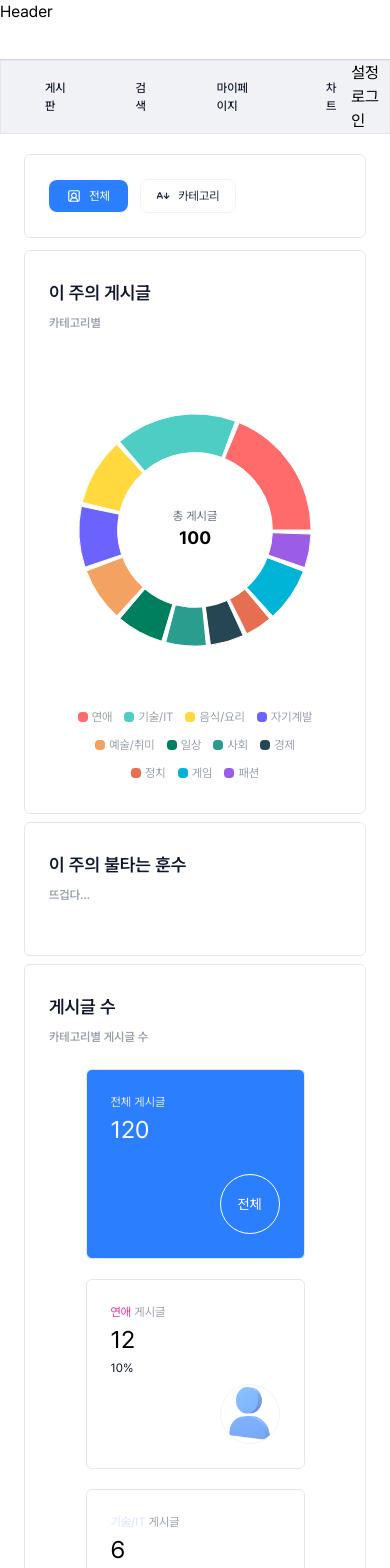
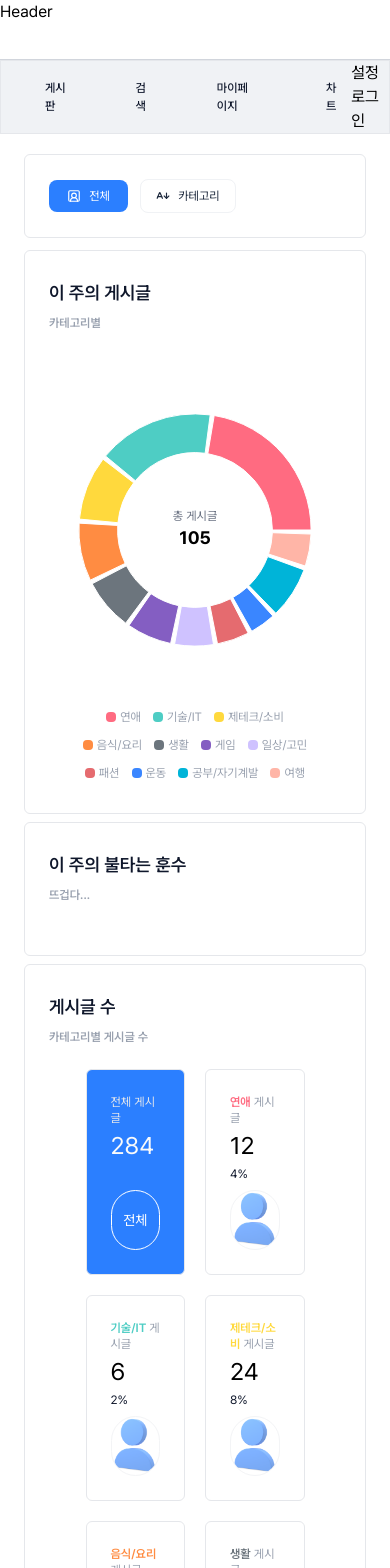
Before and after one commit to prgrms-fe-devcourse/FE7-PROJECT3-TEAM-2, a Next.js app: page /chart/all-rank in a window 390 px wide. Shown: the top 1568 px of the page. Built offline with nearby package versions, Linux system fonts and the light colour scheme.

Commit message:
feat: category 타입 명시, 더미 데이터 통일성, 카테고리별 컬러, UI 반응형 리팩토링

```diff
--- a/src/app/chart/all-rank/page.tsx
+++ b/src/app/chart/all-rank/page.tsx
@@ -4,70 +4,66 @@ import WeeklyHotPostComponent from "@/components/chart/allRank/WeeklyHotPostComp
 import WeeklyPostByCategoryComponent from "@/components/chart/allRank/WeeklyPostByCategoryComponent";
 
 export default function page() {
-  const postStats = {
-    total: 120,
-    categories: [
+  const postStats = [
     { id: 1, name: "연애", count: 12, image: "" },
     { id: 2, name: "기술/IT", count: 6, image: "" },
-      { id: 3, name: "음식/요리", count: 24, image: "" },
+    { id: 3, name: "제테크/소비", count: 24, image: "" },
     { id: 4, name: "음식/요리", count: 24, image: "" },
-      { id: 5, name: "음식/요리", count: 24, image: "" },
-      { id: 6, name: "음식/요리", count: 24, image: "" },
-      { id: 7, name: "음식/요리", count: 24, image: "" },
-      { id: 8, name: "음식/요리", count: 24, image: "" },
-      { id: 9, name: "음식/요리", count: 24, image: "" },
-      { id: 10, name: "음식/요리", count: 24, image: "" },
-    ],
-  };
-  const commentStats = {
-    total: 150,
-    categories: [
+    { id: 5, name: "생활", count: 24, image: "" },
+    { id: 6, name: "게임", count: 44, image: "" },
+    { id: 7, name: "일상/고민", count: 54, image: "" },
+    { id: 8, name: "패션", count: 24, image: "" },
+    { id: 9, name: "운동", count: 24, image: "" },
+    { id: 10, name: "공부/자기계발", count: 24, image: "" },
+    { id: 11, name: "여행", count: 24, image: "" },
+  ];
+
+  const commentStats = [
     { id: 1, name: "연애", count: 12, image: "" },
     { id: 2, name: "기술/IT", count: 6, image: "" },
-      { id: 3, name: "음식/요리", count: 24, image: "" },
+    { id: 3, name: "제테크/소비", count: 24, image: "" },
     { id: 4, name: "음식/요리", count: 24, image: "" },
-      { id: 5, name: "음식/요리", count: 24, image: "" },
-      { id: 6, name: "음식/요리", count: 24, image: "" },
-      { id: 7, name: "음식/요리", count: 24, image: "" },
-      { id: 8, name: "음식/요리", count: 24, image: "" },
-      { id: 9, name: "음식/요리", count: 24, image: "" },
-      { id: 10, name: "음식/요리", count: 24, image: "" },
-    ],
-  };
+    { id: 5, name: "생활", count: 24, image: "" },
+    { id: 6, name: "게임", count: 44, image: "" },
+    { id: 7, name: "일상/고민", count: 54, image: "" },
+    { id: 8, name: "패션", count: 24, image: "" },
+    { id: 9, name: "운동", count: 24, image: "" },
+    { id: 10, name: "공부/자기계발", count: 24, image: "" },
+    { id: 11, name: "여행", count: 24, image: "" },
+  ];
 
   const adoptStats = [
     { name: "연애", 훈수: 100, 채택: 50 },
-    { name: "IT", 훈수: 100, 채택: 40 },
-    { name: "A", 훈수: 100, 채택: 30 },
-    { name: "B", 훈수: 100, 채택: 35 },
-    { name: "C", 훈수: 100, 채택: 45 },
-    { name: "D", 훈수: 100, 채택: 40 },
-    { name: "E", 훈수: 100, 채택: 38 },
-    { name: "F", 훈수: 100, 채택: 37 },
-    { name: "F", 훈수: 100, 채택: 37 },
-    { name: "F", 훈수: 100, 채택: 37 },
-    { name: "F", 훈수: 100, 채택: 37 },
-    { name: "F", 훈수: 100, 채택: 37 },
+    { name: "기술/IT", 훈수: 100, 채택: 40 },
+    { name: "제테크/소비", 훈수: 100, 채택: 30 },
+    { name: "음식/요리", 훈수: 100, 채택: 35 },
+    { name: "생활", 훈수: 100, 채택: 45 },
+    { name: "게임", 훈수: 100, 채택: 38 },
+    { name: "일상/고민", 훈수: 100, 채택: 37 },
+    { name: "패션", 훈수: 100, 채택: 37 },
+    { name: "운동", 훈수: 100, 채택: 37 },
+    { name: "공부/자기계발", 훈수: 100, 채택: 37 },
+    { name: "여행", 훈수: 100, 채택: 37 },
   ];
 
   const categoryData = [
-    { name: "연애", value: 20, color: "#FF6B6B" },
-    { name: "기술/IT", value: 18, color: "#4ECDC4" },
-    { name: "음식/요리", value: 10, color: "#FFD93D" },
-    { name: "자기계발", value: 9, color: "#6C63FF" },
-    { name: "예술/취미", value: 8, color: "#F4A261" },
-    { name: "일상", value: 7, color: "#007F5F" },
-    { name: "사회", value: 6, color: "#2A9D8F" },
-    { name: "경제", value: 5, color: "#264653" },
-    { name: "정치", value: 4, color: "#E76F51" },
-    { name: "게임", value: 8, color: "#00B4D8" },
-    { name: "패션", value: 5, color: "#9B5DE5" },
+    { name: "연애", value: 25 },
+    { name: "기술/IT", value: 18 },
+    { name: "제테크/소비", value: 10 },
+    { name: "음식/요리", value: 9 },
+    { name: "생활", value: 8 },
+    { name: "게임", value: 7 },
+    { name: "일상/고민", value: 6 },
+    { name: "패션", value: 5 },
+    { name: "운동", value: 4 },
+    { name: "공부/자기계발", value: 8 },
+    { name: "여행", value: 5 },
   ];
 
   return (
     <div className="flex flex-col gap-2">
       <div className="grid grid-cols-1 gap-2 sm:grid-cols-1 md:grid-cols-2 lg:grid-cols-2 xl:grid-cols-2 2xl:grid-cols-2">
-        <WeeklyPostByCategoryComponent data={categoryData} />
+        <WeeklyPostByCategoryComponent stats={categoryData} />
         <WeeklyHotPostComponent />
       </div>
       <AllRankComponent title="게시글" stats={postStats} />
--- a/src/components/chart/allRank/AdoptStatsComponent.tsx
+++ b/src/components/chart/allRank/AdoptStatsComponent.tsx
@@ -2,6 +2,7 @@
 
 import { Bar, BarChart, Cell, ResponsiveContainer as RsponsiveContain, Tooltip, XAxis } from "recharts";
 import ResponsiveContainer from "@/components/common/ResponsiveContainer";
+import { categoryColor } from "@/utils/category";
 
 export default function AdoptStatsComponent({
   stats,
@@ -39,14 +40,13 @@ export default function AdoptStatsComponent({
                     fontSize: "13px",
                   }}
                 />
-                {/* 전체 훈수 (연한 회색) */}
-                {/* 채택된 훈수 (진한 색상) */}
                 <Bar dataKey="채택" stackId="a" radius={[0, 0, 8, 8]} activeBar={false}>
-                  {stats.map((_, i) => (
-                    <Cell key={`cell-${i}`} fill="#007A55" />
-                  ))}
+                  {stats.map((data, i) => {
+                    const fillColor = categoryColor[data.name as Category] ?? "#CCCCCC";
+                    return <Cell key={`cell-${i}`} fill={fillColor} />;
+                  })}
                 </Bar>
-                <Bar dataKey="훈수" stackId="a" fill="#D1D5DC" radius={[8, 8, 0, 0]} activeBar={false} />
+                <Bar dataKey="훈수" stackId="a" fill="#E2E2E2" radius={[8, 8, 0, 0]} activeBar={false} />
               </BarChart>
             </RsponsiveContain>
           </div>
--- a/src/components/chart/allRank/AllRankCard.tsx
+++ b/src/components/chart/allRank/AllRankCard.tsx
@@ -1,5 +1,5 @@
-import { cva } from "class-variance-authority";
 import test from "@/assets/images/navbar/profile.png";
+import { categoryColor } from "@/utils/category";
 import CircleProfileImage from "../../common/image/CircleProfileImage";
 import ResponsiveContainer from "../../common/ResponsiveContainer";
 
@@ -16,29 +16,12 @@ export default function AllRankCard({
   };
   title: string;
 }) {
-  const categoryNameVariants = cva("text-xs", {
-    variants: {
-      name: {
-        기본: "text-white",
-        연애: "text-pink-500",
-        "기술/IT": "text-[#DAE3FF]",
-        "음식/요리": "text-[#FFCBC0]",
-      },
-    },
-    defaultVariants: {
-      name: "기본",
-    },
-  });
-
+  const fillColor = categoryColor[category.name as Category] ?? "#CCCCCC";
   return (
     <ResponsiveContainer className="col-span-1 p-6">
       <div className="mb-2 flex flex-col gap-1">
         <div className="text-text-light text-xs">
-          <span
-            className={categoryNameVariants({
-              name: category.name as "기본" | "연애" | "기술/IT" | "음식/요리" | null | undefined,
-            })}
-          >
+          <span style={{ color: fillColor }} className="font-semibold">
             {category.name}
           </span>{" "}
           {title}
--- a/src/components/chart/allRank/AllRankComponent.tsx
+++ b/src/components/chart/allRank/AllRankComponent.tsx
@@ -7,18 +7,17 @@ export default function AllRankComponent({
 }: {
   title: string;
   stats: {
-    total: number;
-    categories: {
-      id: number;
-      name: string;
-      count: number;
-      image: string;
-    }[];
-  };
+    id: number;
+    name: string;
+    count: number;
+    image: string;
+  }[];
 }) {
-  const categories = stats.categories.map(c => ({
+  const total = stats.reduce((acc, cur) => acc + cur.count, 0);
+
+  const categories = stats.map(c => ({
     ...c,
-    percent: ((c.count / stats.total) * 100).toFixed(0),
+    percent: ((c.count / total) * 100).toFixed(0),
   }));
 
   return (
@@ -31,11 +30,11 @@ export default function AllRankComponent({
               카테고리별 {title === "게시글" ? "게시글 수" : "훈수"}
             </span>
           </div>
-          <div className="mx-auto grid w-3/4 grid-cols-1 gap-5 sm:grid-cols-1 md:grid-cols-2 lg:grid-cols-3 xl:grid-cols-4 2xl:grid-cols-5">
+          <div className="mx-auto grid w-3/4 grid-cols-2 gap-5 sm:grid-cols-2 md:grid-cols-2 lg:grid-cols-3 xl:grid-cols-4 2xl:grid-cols-5">
             <ResponsiveContainer className="bg-main col-span-1 p-6">
               <div className="mb-2 flex flex-col gap-1">
                 <div className="text-xs text-gray-200">전체 {title}</div>
-                <div className="text-2xl text-gray-50">{stats.total}</div>
+                <div className="text-2xl text-gray-50">{total}</div>
                 <span className="invisible text-xs">0%</span>
               </div>
               <div className="flex w-full justify-end">
--- a/src/components/chart/allRank/WeeklyPostByCategoryComponent.tsx
+++ b/src/components/chart/allRank/WeeklyPostByCategoryComponent.tsx
@@ -2,19 +2,17 @@
 
 import { Cell, Pie, PieChart, ResponsiveContainer as RsponsiveContain, Tooltip } from "recharts";
 import ResponsiveContainer from "@/components/common/ResponsiveContainer";
+import { categoryColor } from "@/utils/category";
 
-type CategoryData = {
-  name: string;
-  value: number;
-  color: string;
-};
-
-interface Props {
-  data: CategoryData[];
-}
-
-export default function WeeklyPostByCategoryComponent({ data }: Props) {
-  const totalPosts = data.reduce((sum, d) => sum + d.value, 0);
+export default function WeeklyPostByCategoryComponent({
+  stats,
+}: {
+  stats: {
+    name: string;
+    value: number;
+  }[];
+}) {
+  const totalPosts = stats.reduce((acc, cur) => acc + cur.value, 0);
 
   return (
     <ResponsiveContainer className="min-h-0 w-full px-6 py-7">
@@ -29,7 +27,7 @@ export default function WeeklyPostByCategoryComponent({ data }: Props) {
           <RsponsiveContain width="100%" height="100%">
             <PieChart>
               <Pie
-                data={data}
+                data={stats}
                 dataKey="value"
                 nameKey="name"
                 width={100}
@@ -41,9 +39,10 @@ export default function WeeklyPostByCategoryComponent({ data }: Props) {
                 paddingAngle={2}
                 stroke="#fff"
               >
-                {data.map((d, index) => (
-                  <Cell key={`cell-${index}`} fill={d.color} />
-                ))}
+                {stats.map((data, index) => {
+                  const fillColor = categoryColor[data.name as Category] ?? "#CCCCCC";
+                  return <Cell key={`cell-${index}`} fill={fillColor} />;
+                })}
               </Pie>
               <Tooltip
                 contentStyle={{
@@ -63,10 +62,13 @@ export default function WeeklyPostByCategoryComponent({ data }: Props) {
         {/* 중앙에 총 게시글 수 표시 */}
 
         <div className="flex flex-wrap items-center justify-center gap-3 px-3 py-1 text-xs">
-          {data.map((d, i) => (
+          {stats.map((data, i) => (
             <div key={i} className="flex items-center gap-1">
-              <span className="inline-block h-2.5 w-2.5 rounded-sm" style={{ backgroundColor: d.color }}></span>
-              <span className="text-text-light">{d.name}</span>
+              <span
+                className="inline-block h-2.5 w-2.5 rounded-sm"
+                style={{ backgroundColor: categoryColor[data.name as Category] }}
+              ></span>
+              <span className="text-text-light">{data.name}</span>
             </div>
           ))}
         </div>
--- a/src/components/chart/categoryRank/CategoryRankCard.tsx
+++ b/src/components/chart/categoryRank/CategoryRankCard.tsx
@@ -25,7 +25,7 @@ export default function CategoryRankCard() {
       </div>
       <div className="flex flex-col gap-2">
         <div className="text-text-title mb-2 text-lg font-semibold">통계</div>
-        <div className="flex gap-10">
+        <div className="grid grid-cols-1 gap-10 sm:grid-cols-1 md:grid-cols-2 lg:grid-cols-3 xl:grid-cols-4 2xl:grid-cols-5">
           <AdoptRatioChart label="평균 훈수" percentage={60} color="#cfd4da" />
           <AdoptRatioChart label="채택률" percentage={60} color="#f6339a" />
           <AdoptRatioChart label="평균 뱃지" percentage={3} color="#f6339a" />
--- /dev/null
+++ b/src/types/category.d.ts
@@ -0,0 +1,12 @@
+type Category =
+  | "연애"
+  | "기술/IT"
+  | "제테크/소비"
+  | "음식/요리"
+  | "생활"
+  | "게임"
+  | "일상/고민"
+  | "패션"
+  | "운동"
+  | "공부/자기계발"
+  | "여행";
--- /dev/null
+++ b/src/utils/category.ts
@@ -0,0 +1,13 @@
+export const categoryColor: Record<Category, string> = {
+  연애: "#FF6B81",
+  "기술/IT": "#4ECDC4",
+  "제테크/소비": "#FFD93D",
+  "음식/요리": "#FF8C42",
+  생활: "#6C757D",
+  게임: "#845EC2",
+  "일상/고민": "#CFC2FF",
+  패션: "#E56B6F",
+  운동: "#3A86FF",
+  "공부/자기계발": "#00B4D8",
+  여행: "#FFB5A7",
+};
```
Lines whose indentation alone changed are shown as unchanged.
